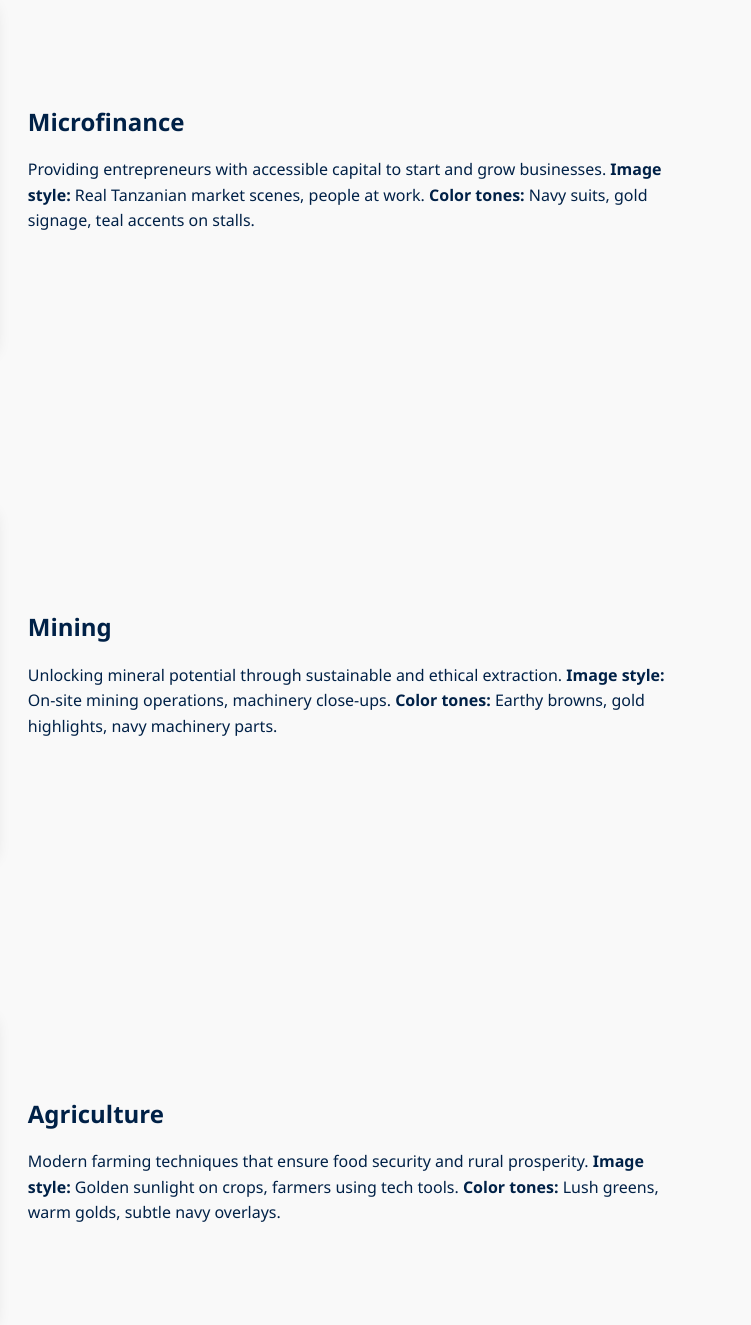
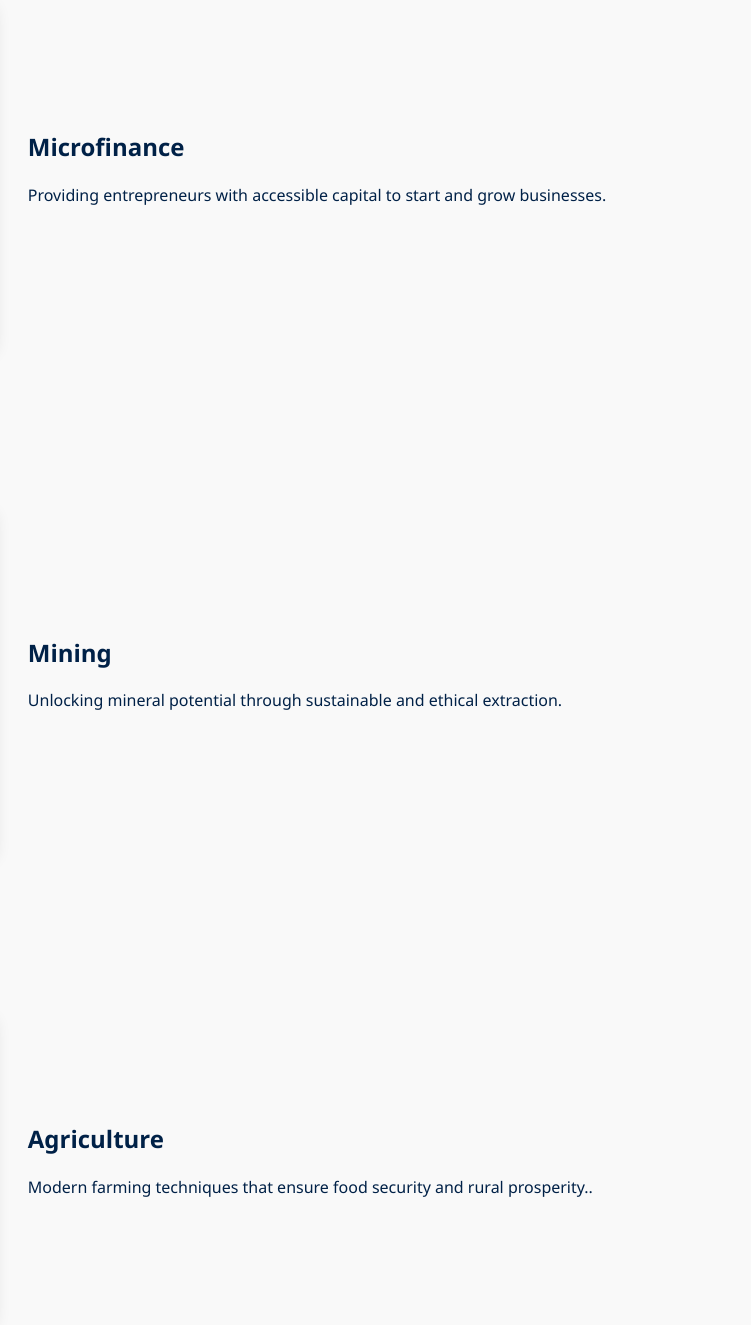
Before and after one commit to MudrykD5/kili-arava, a plain HTML site: page sectors.html in a window 1280 px wide. Shown: the part 355-1680 px from the top of the page, 529-1280 px from the left. Drawn offline with Linux system fonts and the light colour scheme.

Commit message:
Update sectors.html

```diff
--- a/sectors.html
+++ b/sectors.html
@@ -34,9 +34,7 @@
       <img src="images/office-scene-close-up.jpg" alt="Microfinance services">
       <div class="sector-text">
         <h2>Microfinance</h2>
-        <p>Providing entrepreneurs with accessible capital to start and grow businesses.
-        <strong>Image style:</strong> Real Tanzanian market scenes, people at work.
-        <strong>Color tones:</strong> Navy suits, gold signage, teal accents on stalls.</p>
+        <p>Providing entrepreneurs with accessible capital to start and grow businesses.</p>
       </div>
     </div>
 
@@ -44,9 +42,7 @@
       <img src="images/view-heavy-machinery-used-construction-industry.jpg" alt="Mining sector">
       <div class="sector-text">
         <h2>Mining</h2>
-        <p>Unlocking mineral potential through sustainable and ethical extraction.
-        <strong>Image style:</strong> On-site mining operations, machinery close-ups.
-        <strong>Color tones:</strong> Earthy browns, gold highlights, navy machinery parts.</p>
+        <p>Unlocking mineral potential through sustainable and ethical extraction.</p>
       </div>
     </div>
 
@@ -54,9 +50,7 @@
       <img src="images/high-angle-farmland-view.jpg" alt="Agriculture investments">
       <div class="sector-text">
         <h2>Agriculture</h2>
-        <p>Modern farming techniques that ensure food security and rural prosperity.
-        <strong>Image style:</strong> Golden sunlight on crops, farmers using tech tools.
-        <strong>Color tones:</strong> Lush greens, warm golds, subtle navy overlays.</p>
+        <p>Modern farming techniques that ensure food security and rural prosperity..</p>
       </div>
     </div>
 
@@ -64,9 +58,7 @@
       <img src="images/forex-trade-graph-chart-concept.jpg" alt="Trading sector">
       <div class="sector-text">
         <h2>Trading</h2>
-        <p>Connecting local producers to global markets efficiently.
-        <strong>Image style:</strong> Busy port, shipping containers, business handshake.
-        <strong>Color tones:</strong> Teal cranes, navy containers, gold branding.</p>
+        <p>Connecting local producers to global markets efficiently.</p>
       </div>
     </div>
 
@@ -74,9 +66,7 @@
       <img src="images/ai-nuclear-energy-future-innovation-disruptive-technology.jpg" alt="Technology sector">
       <div class="sector-text">
         <h2>Technology</h2>
-        <p>Driving digital transformation through innovative tech solutions.
-        <strong>Image style:</strong> Abstract digital networks, server rooms, startups.
-        <strong>Color tones:</strong> Teal highlights, deep navy backgrounds, gold UI elements.</p>
+        <p>Driving digital transformation through innovative tech solutions.</p>
       </div>
     </div>
   </section>
```
